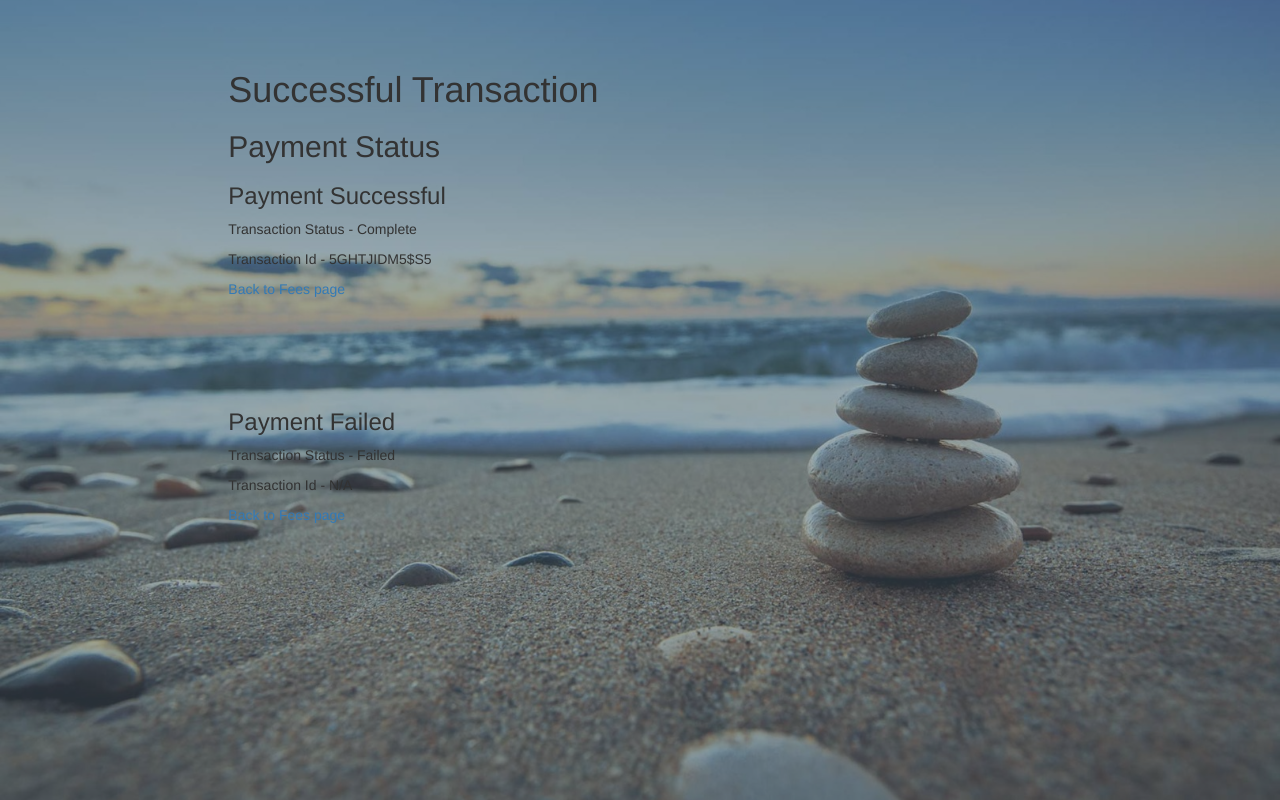
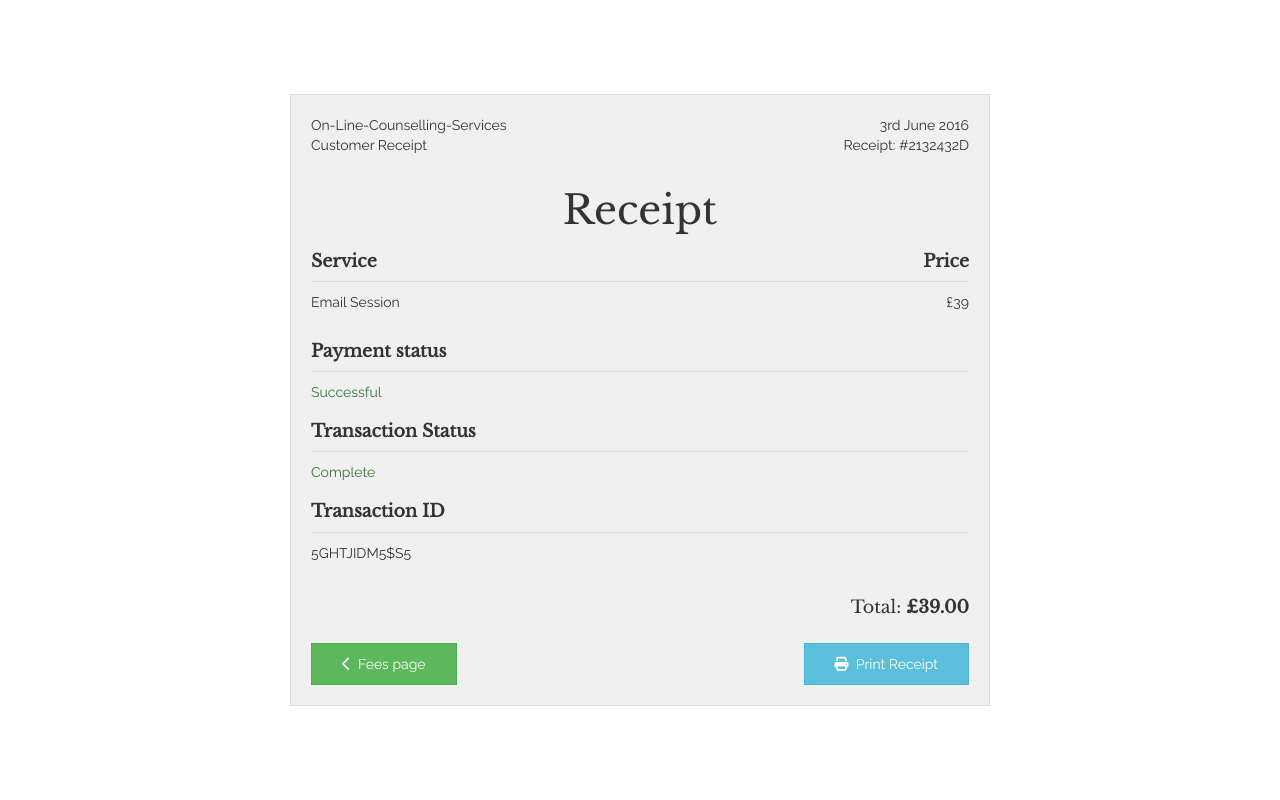
Before and after one commit to NeilClayton/On-Line-Counselling, a PHP site: page /On-Line-Counselling-master/success.php in a window 1280 px wide. Run offline with PHP 8.4, Linux system fonts and the light colour scheme; some libraries are stand-ins or nearby versions; some web fonts are replaced.

Commit message:
Styling success page
Adding styles to the success page

```diff
--- a/CSS/styles.css
+++ b/CSS/styles.css
@@ -11,6 +11,9 @@ body {
 	padding:50px 0 60px 0;
 	position: relative;
 	min-height: 100%;
+}
+#success {
+	padding:0;
 }
 .btn {
 	outline:none;
@@ -74,7 +77,7 @@ body {
 }
 .introduction h1 {
 	margin:2% 0 2% 0;
-	font-family: 'Libre Baskerville', serif;
+	font-family: 'Libre Baskerville', sans-serif;
 	font-weight:bold;
 	font-size:4rem;
 	text-align:center;
@@ -97,7 +100,7 @@ body {
 }
 .nextsection h1 {
 	margin:0 0 2% 0;
-	font-family: 'Libre Baskerville', serif;
+	font-family: 'Libre Baskerville', sans-serif;
 	font-weight:bold;
 	font-size:2.5rem;
     vertical-align:middle; /*middle centred*/
@@ -119,7 +122,7 @@ body {
 }
 .advantages h1 {
 	margin:6% 0 2% 0;
-	font-family: 'Libre Baskerville', serif;
+	font-family: 'Libre Baskerville', sabs-serif;
 	font-weight:bold;
 	font-size:2rem;
 }
@@ -138,7 +141,7 @@ body {
 }
 .contact h1, .faq h1, .testimonials h1, .fees h1, .how-intro h1, .s-thoughts-intro h1, .inspire-intro h1 {
 	margin:0 0 2% 0;
-	font-family: 'Libre Baskerville', serif;
+	font-family: 'Libre Baskerville', sans-serif;
 	font-weight:bold;
 	font-size:4rem;
 }
@@ -157,7 +160,7 @@ body {
 	font-family:'Raleway', sans-serif;
 }
 .contactform form label {
-	font-family: 'Libre Baskerville', serif;
+	font-family: 'Libre Baskerville', sans-serif;
 	font-size:1.2em;
 	margin-bottom:1.5%;
 }
@@ -495,14 +498,85 @@ textarea {
 	margin-right:2%;
 	-webkit-box-shadow: 1px 1px 5px 0px rgba(0,0,0,0.75);
 	-moz-box-shadow: 1px 1px 5px 0px rgba(0,0,0,0.75);
-	box-shadow: 1px 1px 5px 0px rgba(0,0,0,0.75);;
+	box-shadow: 1px 1px 5px 0px rgba(0,0,0,0.75);
 }
 /* --- Meet Paula Page --- */
 .skype .btn-primary {
 	padding:1% 3%;
 	margin-top:1%;
 }
-
+/* --- Payment page begins --- */
+.success {
+	height:100vh;
+	padding:3% 0;
+	background:white;
+    display:flex;
+    align-items: center;
+    justify-content: center;
+}
+.receipt {
+	width:700px;
+	background:#f0f0f0;
+	padding:20px;
+	border:1px solid #ddd;
+    vertical-align:middle; /*middle centred*/
+    display:table-cell; /*acts like a table cell*/
+}
+.receipt p {
+	font-family:'Raleway', sans-serif;
+	font-size:1.4rem;
+}
+.receipt h1 {
+	text-align:center;
+	margin-top:5%;
+	font-family: 'Libre Baskerville', sans-serif;
+	font-size:4rem;
+}
+.receipt h2 {
+	font-family: 'Libre Baskerville', sans-serif;
+	font-size:1.75rem;
+	font-weight:bold;
+}
+.receipt h3 {
+	font-family: 'Libre Baskerville', sans-serif;
+	font-size:1.75rem;
+}
+.what {
+	margin:0;
+}
+.when {
+	text-align:right;
+	margin:0;
+}
+.details {
+	clear:both;
+}
+.service {
+	border-top: 1px solid #ddd;
+	padding-top:10px;
+}
+.cost {
+	width:100%;
+	text-align:right;
+	padding-top:5px;
+	margin-bottom:4%;
+}
+.gross {
+	font-weight:normal;
+}
+.receipt .btn {
+	font-family:'Raleway', sans-serif;
+	font-size:1.4rem;
+	border-radius:0;
+	padding:10px 30px;
+}
+.receipt .btn a {
+	color:white;
+}
+.receipt .btn a:hover {
+	text-decoration:none;
+}
+/* --- Payment page ends --- */
 footer {
 	position: absolute;
 	right: 0;
--- a/success.php
+++ b/success.php
@@ -1,7 +1,7 @@
 <?php
-include('include/function.php');
+/*include('include/function.php');
 include('include/connection.php');
-echo connection_open();
+echo connection_open();*/
 ?>
 <!DOCTYPE html>
 <html lang="en">
@@ -23,67 +23,77 @@ echo connection_open();
 	<link href='https://fonts.googleapis.com/css?family=Raleway' rel='stylesheet' type='text/css'>
 	<meta name="viewport" content="width=device-width, initial-scale=1">
 	</head>
-    <body>
+    <body id="success">
         <?php
-        if (!empty($_REQUEST)) {
-            $product_no = $_REQUEST['item_number'];
-            $product_transaction = $_REQUEST['tx'];
-            $product_price = $_REQUEST['amt'];
-            $product_currency = $_REQUEST['cc'];
-            $product_status = $_REQUEST['st'];
-            $product_no = base64_decode($product_no);
-            $data = array
-			(
-                'product_id' => $product_no
-            );
-            $query = Select_Record_By_One_Filter($data, 'tbl_product_detail');
-            $query->setFetchMode(PDO::FETCH_ASSOC);
-            $result = $query->fetch();
-            echo connection_close();
-        }
+        // if (!empty($_REQUEST)) {
+            // $product_no = $_REQUEST['item_number'];
+            // $product_transaction = $_REQUEST['tx'];
+            // $product_price = $_REQUEST['amt'];
+            // $product_currency = $_REQUEST['cc'];
+            // $product_status = $_REQUEST['st'];
+            // $product_no = base64_decode($product_no);
+            // $data = array
+			// (
+                // 'product_id' => $product_no
+            // );
+            // $query = Select_Record_By_One_Filter($data, 'tbl_product_detail');
+            // $query->setFetchMode(PDO::FETCH_ASSOC);
+            // $result = $query->fetch();
+            // echo connection_close();
+        // }
         ?>
 		<section class="container-fluid">
 			<section class="row success">
-				<section class="col-md-8 col-md-offset-2">
-					<h1>Successful Transaction</h1>
-					<h2>Payment Status</h2>
-					<section class="receipt">
+				<section class="receipt">
+				<!--Successful Transaction -->
+					<section class="id pull-left">
+						<p class="what">On-Line-Counselling-Services</p>
+						<p class="what">Customer Receipt</p>
+					</section>
+					<section class="date pull-right">
+						<p class="when">3rd June 2016</p>
+						<p class="when">Receipt: #2132432D</p>
+					</section>
+					<section class="details clearfix">
+						<h1>Receipt</h1>
+						<h2>Service<b class="pull-right">Price</b></h2>
+						<p class="service">Email Session<b class="pull-right gross">£39</b></p>
+						<section class="payment-status clearfix">
+							<h2>Payment status</h2>
+							<p class="text-success service">Successful</p>
+							<!--<p class="text-danger service">Failed</p>-->
+							<h2>Transaction Status</h2>
+							<p class="text-success service">Complete</p>
+							<!--<p class="text-danger service">Failed</p>-->
+							<h2>Transaction ID</h2>
+							<p class="service">5GHTJIDM5$S5</p>
+							<!--<p class="service">N/A</p>-->
+						</section>
+						<section class="cost">
+							<h3>Total: <b class="total">£39.00</b></h3>
+						</section>
+					</section>
+					<button type="button" class="btn btn-success"><a href="fees.php"><i class="fa fa-chevron-left"></i>&nbsp;&nbsp;Fees page</a></button>
+					<button type="button" class="btn btn-info pull-right" onclick="window.print()"><i class="fa fa-print"></i>&nbsp;&nbsp;Print Receipt</button>
+				</section>
+                <?php
+                /* Rechecking the product price and currency detail
 
-					<!--Successful Transaction -->
-					<h3>Payment Successful</h3>
-					<P>Transaction Status - Complete </P>
-					<P>Transaction Id - 5GHTJIDM5$S5 </P>
-					<P><a href='fees.php'>Back to Fees page</a></P>
-					<br>
-					<br>
-					<br>
-					<br>
-					<!--Failed Transaction -->
-					<h3>Payment Failed</h3>
-					<P>Transaction Status - Failed</P>
-					<P>Transaction Id - N/A </P>
-					<P><a href='fees.php'>Back to Fees page</a></P>
-
-
-                <?php
-                #Rechecking the product price and currency detail
-
-               # if ($product_price == $result['product_price'] && $product_currency == $result['product_currency'])
-				#{
-                    #echo "<h3>Payment Successful</h3>";
-                    #echo "<P>Transaction Status - " . $product_status . "</P>";
-                    #echo "<P>Transaction Id - " . $product_transaction . "</P>";
-                    #echo "<p><a href='fees.php'>Back to Fees page</a></p>";
-                #}
-				#else
-				#{
-                    #echo "<h3>Payment Failed</h3>";
-                    #echo "<P>Transaction Status - incomplete</P>";
-                    #echo "<P>Transaction Id - " . $product_transaction . "</p>";
-                    #echo "<p><a href='fees.php'>Back to Fees page</a></p>";
-                #}
+                if ($product_price == $result['product_price'] && $product_currency == $result['product_currency'])
+				{
+                    echo "<h3>Payment Successful</h3>";
+                    echo "<P>Transaction Status - " . $product_status . "</P>";
+                    echo "<P>Transaction Id - " . $product_transaction . "</P>";
+                    echo "<p><a href='fees.php'>Back to Fees page</a></p>";
+                }
+				else
+				{
+                    echo "<h3>Payment Failed</h3>";
+                    echo "<P>Transaction Status - incomplete</P>";
+					echo "<P>Transaction Id - " . $product_transaction . "</p>";
+                    echo "<p><a href='fees.php'>Back to Fees page</a></p>";
+                 }*/
                 ?>
-					</section>
 				</section>
 			</section>
         </section>
```
